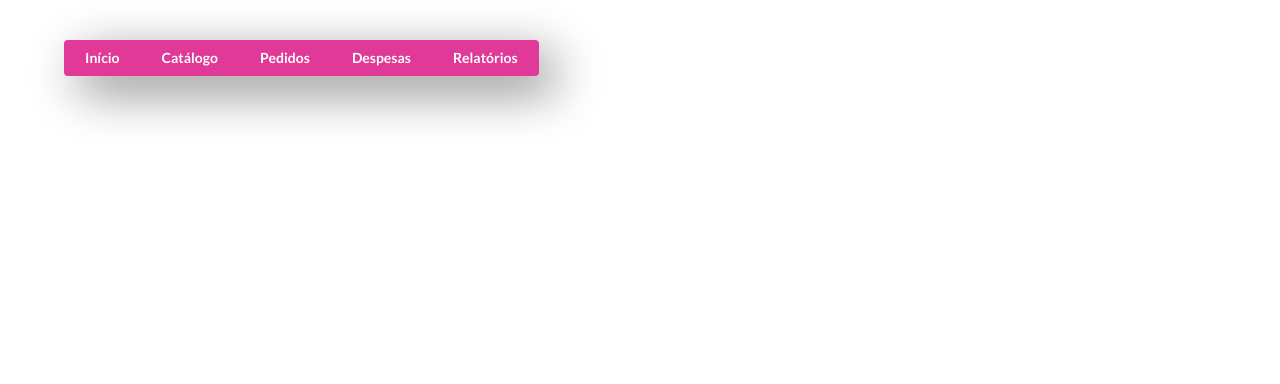
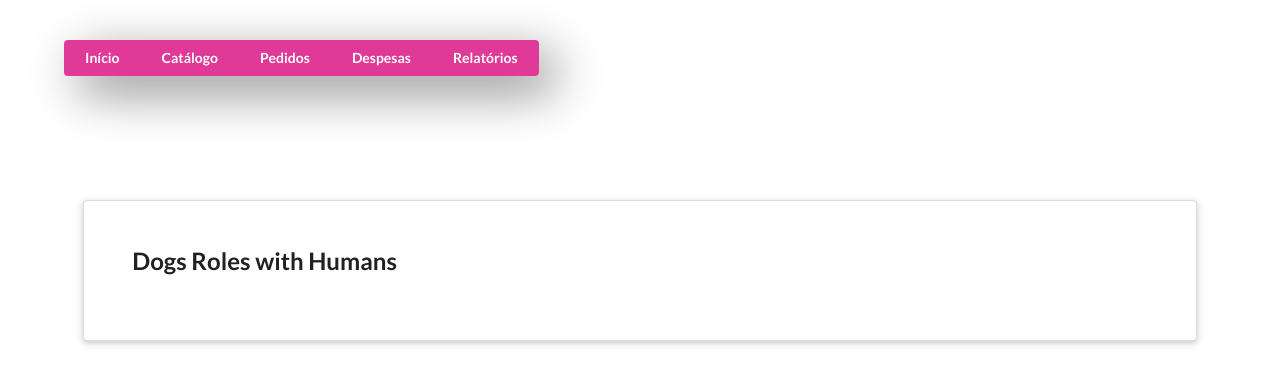
Before and after one commit to mrmello/donidunite-front, a React (Create React App) app: page / in a window 1280 px wide. Shown: the top 384 px of the page. Built offline with nearby package versions, Linux system fonts and the light colour scheme.

Commit message:
adding container for orders

```diff
--- a/src/components/App/App.js
+++ b/src/components/App/App.js
@@ -1,15 +1,15 @@
 import React, { Component } from 'react';
 import './App.css';
 import Menu from '../menu/Menu';
+import Orders from '../orders/Orders';
 
-class App extends Component {
+export default class App extends Component {
   render() {
     return (
       <div className="App">
         <Menu />
+        <Orders />
       </div>
     );
   }
 }
-
-export default App;
--- /dev/null
+++ b/src/components/orders/Orders.css
@@ -0,0 +1,4 @@
+.orders .ui.raised.segment {
+  top: 25vh;
+  min-width: 87vw;
+}
--- /dev/null
+++ b/src/components/orders/Orders.js
@@ -0,0 +1,16 @@
+import React, { Component } from 'react'
+import './Orders.css';
+
+export default class Orders extends Component {
+  render() {
+    return (
+      <div className="orders">
+        <div className="ui raised very padded text container segment">
+          <h2 className="ui header">Dogs Roles with Humans</h2>
+          <p></p>
+          <p></p>
+        </div>
+      </div>
+    )
+  }
+}
```
